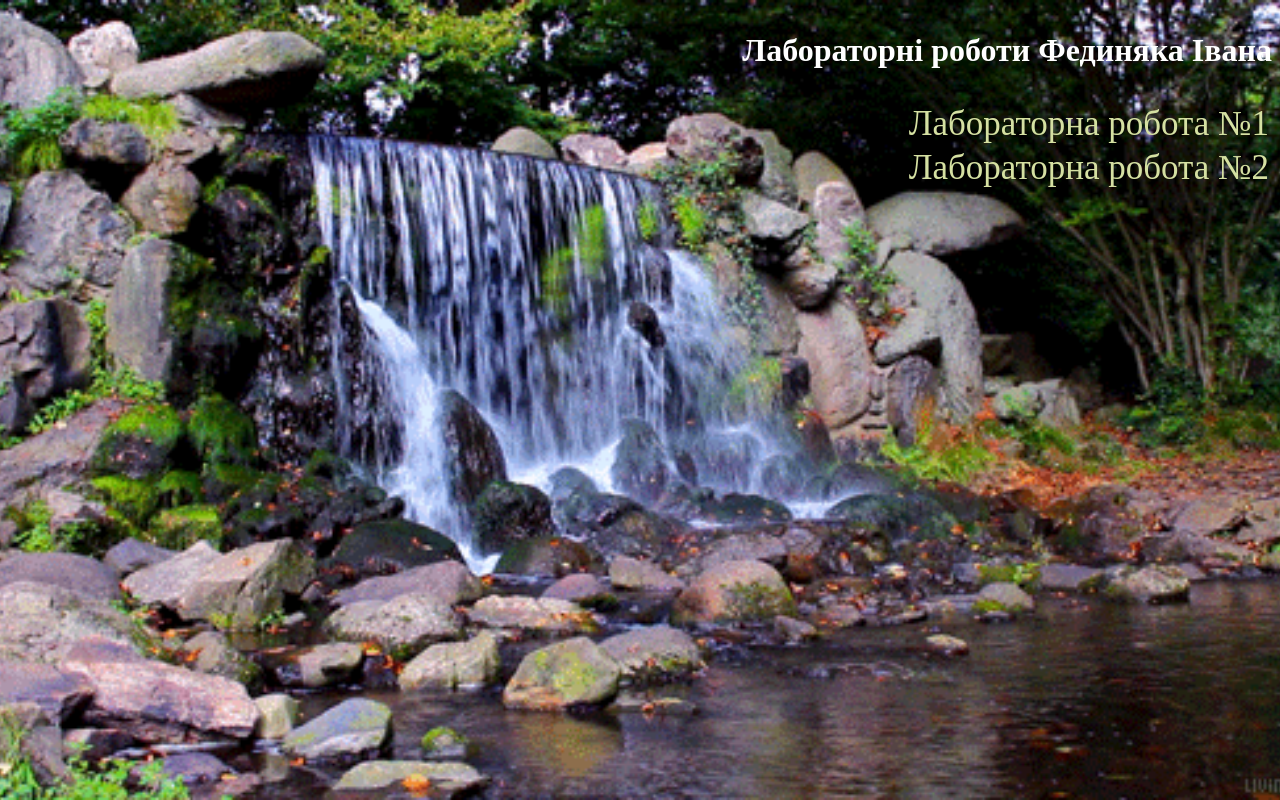
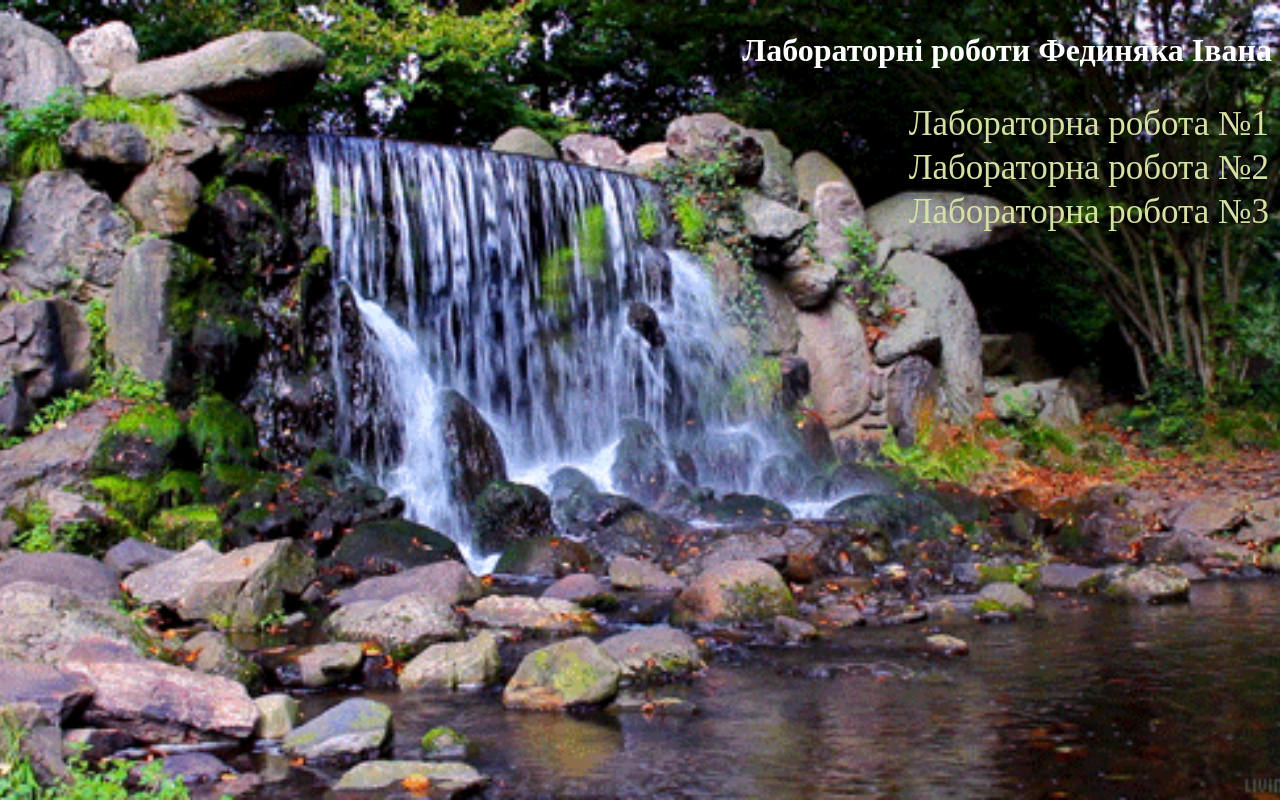
Before and after one commit to iwbathed/iwbathed.github.io, a plain HTML site: page index.html in a window 1280 px wide. Drawn offline with Linux system fonts and the light colour scheme.

Commit message:
Update index.html
lab 3 link

```diff
--- a/index.html
+++ b/index.html
@@ -12,8 +12,8 @@
 	<table id="links"  align="right" >
 		<tr><td><a href="lab/lab1/index1.html">Лабораторна робота №1</a></td></tr>
 		<tr><td><a href="lab/lab2/index2.html">Лабораторна робота №2</a></td></tr>
-		<!-- <tr><td><a href="3/Lab3/html/index3.html">Лабораторна робота №3</a></td></tr>
-		<tr><td><a href="4/Lab4/html/index4.html">Лабораторна робота №4</a></td></tr>
+		<tr><td><a href="lab/lab3/index3.html">Лабораторна робота №3</a></td></tr>
+<!-- 		<tr><td><a href="4/Lab4/html/index4.html">Лабораторна робота №4</a></td></tr>
 		<tr><td><a href="5/Lab 5/html/index5.html">Лабораторна робота №5</a></td></tr>
 		<tr><td><a href="6/Lab 6/html/index6.html">Лабораторна робота №6</a></td></tr>
 		<tr><td><a href="7/Lab 7/html/index7.html">Лабораторна робота №7</a></td></tr>
```
